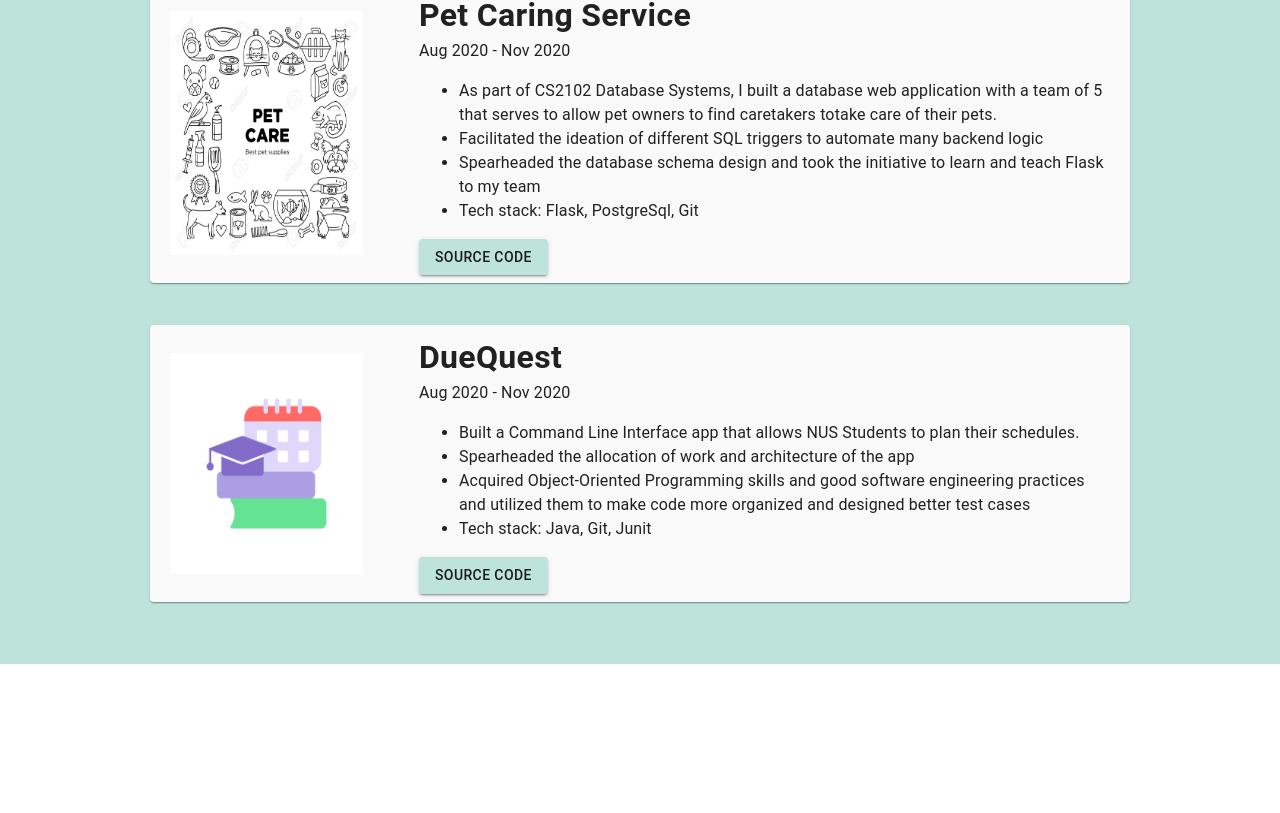
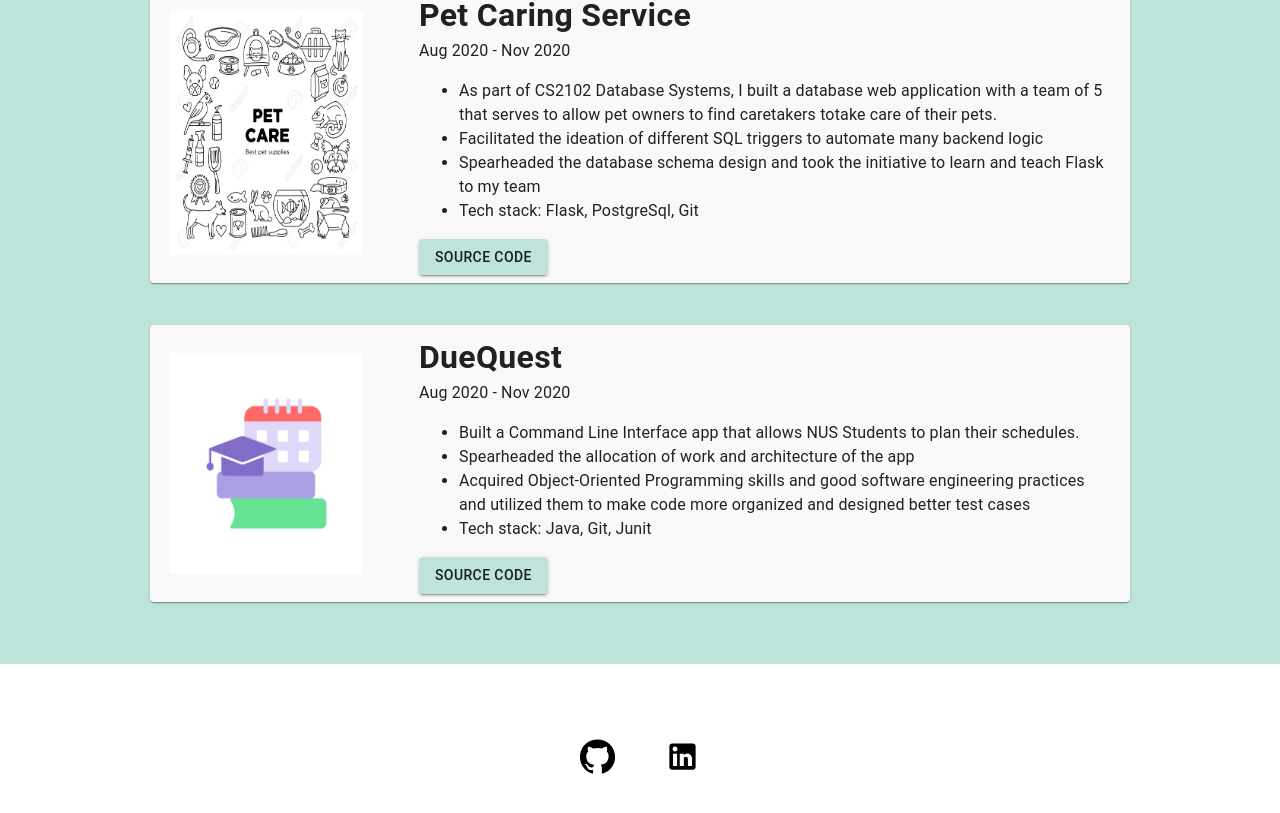
Before and after one commit to acyang97/personal-website, a React (Create React App) app: page / in a window 1280 px wide. Shown: the part 3613-4426 px from the top of the page. Before the commit the page ends 4293 px from the top, so only its background shows below. Built offline with nearby package versions, Linux system fonts and the light colour scheme.

Commit message:
Added contacts

```diff
--- a/src/components/Main.tsx
+++ b/src/components/Main.tsx
@@ -1,3 +1,4 @@
+import Contact from "./contact/Contact";
 import Experience from "./experience/Experience";
 import Home from "./home/Home";
 import Projects from "./projects/Projects";
@@ -10,6 +11,7 @@ const Main = () => {
       <Skills />
       <Experience />
       <Projects />
+      <Contact />
     </>
   );
 };
--- /dev/null
+++ b/src/components/contact/Contact.tsx
@@ -0,0 +1,40 @@
+import React from "react";
+import { Grid, Link } from "@material-ui/core";
+import useStyles from "./styles";
+import GitHubIcon from "@material-ui/icons/GitHub";
+import LinkedInIcon from "@material-ui/icons/LinkedIn";
+
+const Contact: React.FC = () => {
+  const classes = useStyles();
+  return (
+    <>
+      <div className={classes.contactsContainer}>
+        <Grid container justifyContent="center" alignItems="center">
+          <Grid
+            item
+            xs={12}
+            container
+            justifyContent="center"
+            alignItems="center"
+          >
+            <div className={classes.iconContainer}>
+              <Link href="https://github.com/acyang97" target="_blank">
+                <GitHubIcon fontSize="large" className={classes.icon} />
+              </Link>
+            </div>
+            <div className={classes.iconContainer}>
+              <Link
+                href="https://www.linkedin.com/in/ang-chun-yang/"
+                target="_blank"
+              >
+                <LinkedInIcon fontSize="large" className={classes.icon} />
+              </Link>
+            </div>
+          </Grid>
+        </Grid>
+      </div>
+    </>
+  );
+};
+
+export default Contact;
--- /dev/null
+++ b/src/components/contact/styles.ts
@@ -0,0 +1,14 @@
+import { makeStyles } from "@material-ui/core/styles";
+
+export default makeStyles((theme) => ({
+  contactsContainer: {
+    margin: "50px 0 50px 0",
+  },
+  iconContainer: {
+    margin: "25px",
+  },
+  icon: {
+    fontSize: "40pt",
+    color: "#000",
+  },
+}));
--- a/src/components/projects/Projects.tsx
+++ b/src/components/projects/Projects.tsx
@@ -72,7 +72,7 @@ const Projects: React.FC = () => {
           />
         ))}
       </div>
-      <p>&nbsp;</p>
+      <p style={{ margin: 0 }}>&nbsp;</p>
     </div>
   );
 };
```
Also changed, not shown: src/components/commons/card/CustomCard.tsx (deleted, +0 -60 lines).
